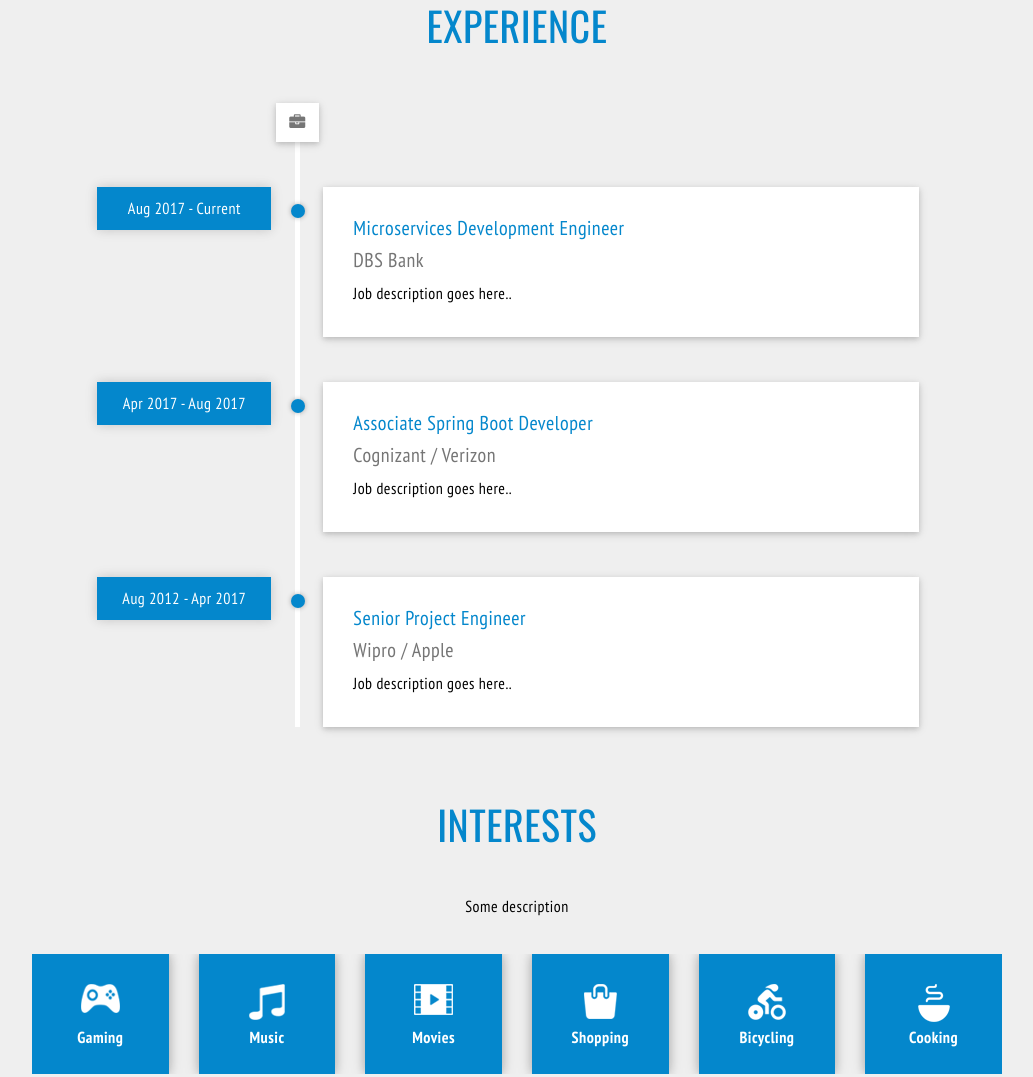
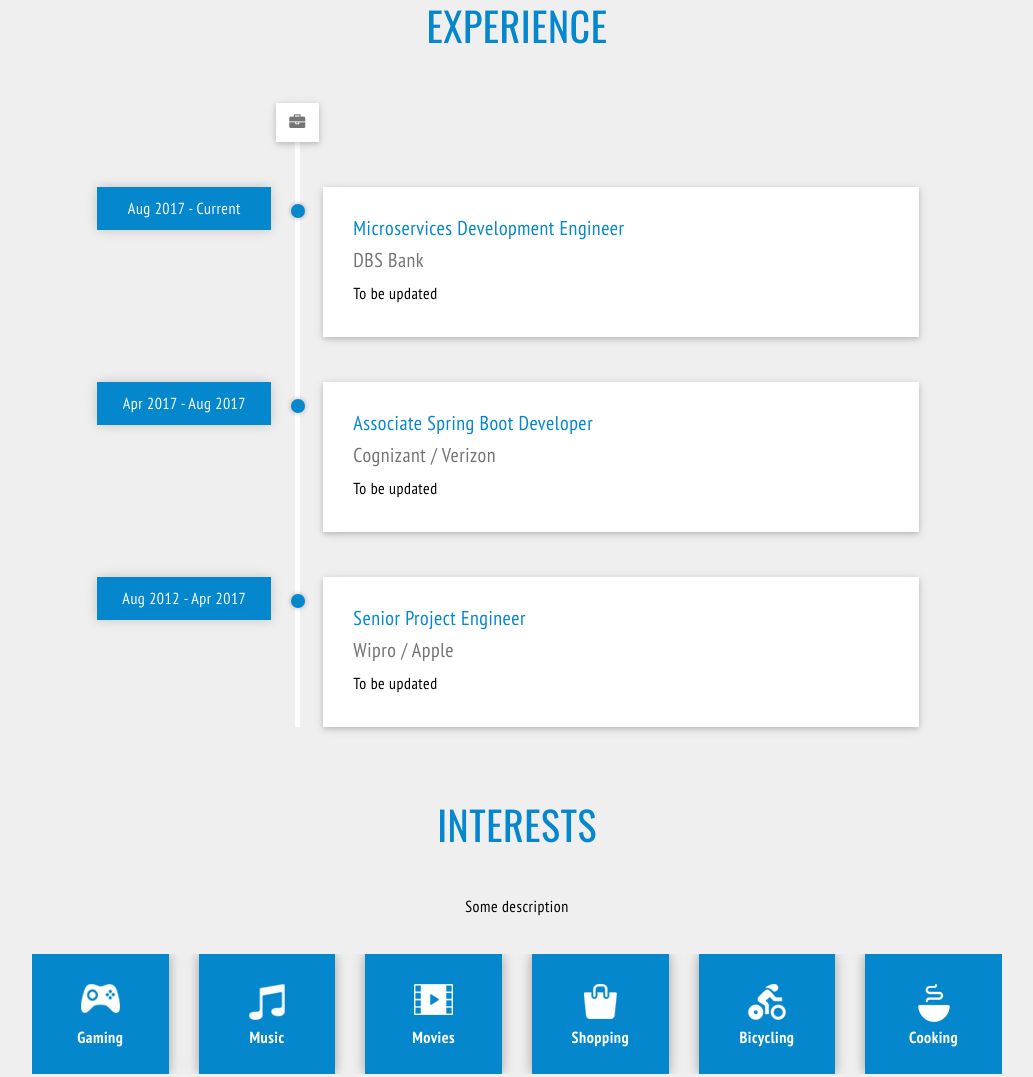
Before and after one commit to narayan-sambireddy/narayan-sambireddy.github.io, a plain HTML site: page index.html in a window 1280 px wide. Shown: the part 1637-2714 px from the top of the page, without its empty margins (123-1156 px from the left). Drawn offline with nearby package versions, Linux system fonts and the light colour scheme.

Commit message:
Update index.html

```diff
--- a/index.html
+++ b/index.html
@@ -483,7 +483,7 @@ rookies and working towards high quality delivery in Java and Cloud space.</p>
 									<span class="period-experience">Aug 2017 - Current</span>
 									<h3 class="specialty-name">Microservices Development Engineer</h3>
 									<h3 class="company-name">DBS Bank</h3>
-									<p class="prg-experience">Job description goes here..</p>
+									<p class="prg-experience">To be updated</p>
 								</div>
 								<!-- / single experience -->
 								<!-- single experience -->
@@ -491,7 +491,7 @@ rookies and working towards high quality delivery in Java and Cloud space.</p>
 									<span class="period-experience">Apr 2017 - Aug 2017</span>
 									<h3 class="specialty-name">Associate Spring Boot Developer</h3>
 									<h3 class="company-name">Cognizant / Verizon</h3>
-									<p class="prg-experience">Job description goes here..</p>
+									<p class="prg-experience">To be updated</p>
 								</div>
 								<!-- / single experience -->
 								<!-- single experience -->
@@ -499,7 +499,7 @@ rookies and working towards high quality delivery in Java and Cloud space.</p>
 									<span class="period-experience">Aug 2012 - Apr 2017</span>
 									<h3 class="specialty-name">Senior Project Engineer</h3>
 									<h3 class="company-name">Wipro / Apple</h3>
-									<p class="prg-experience">Job description goes here..</p>
+									<p class="prg-experience">To be updated</p>
 								</div>
 								<!-- / single experience -->
 								<!-- single experience -->
```
